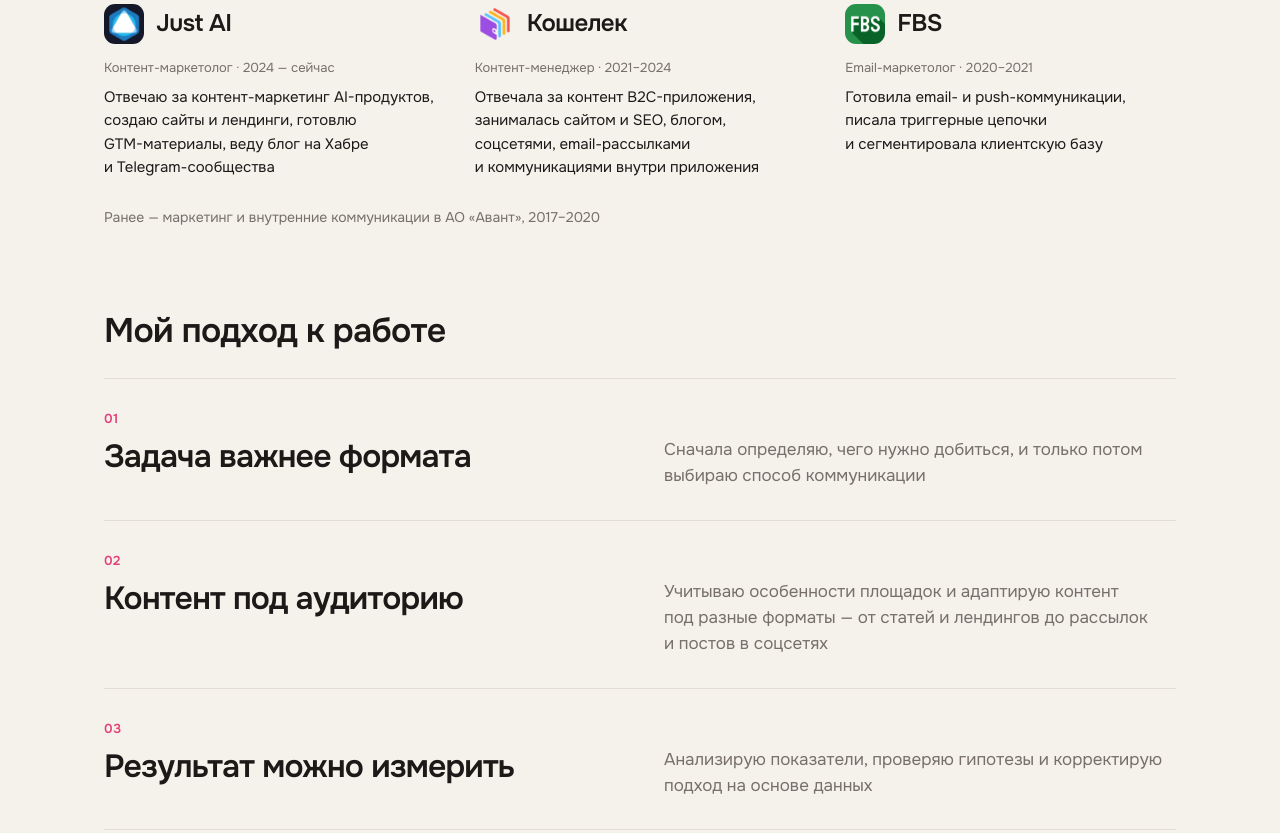
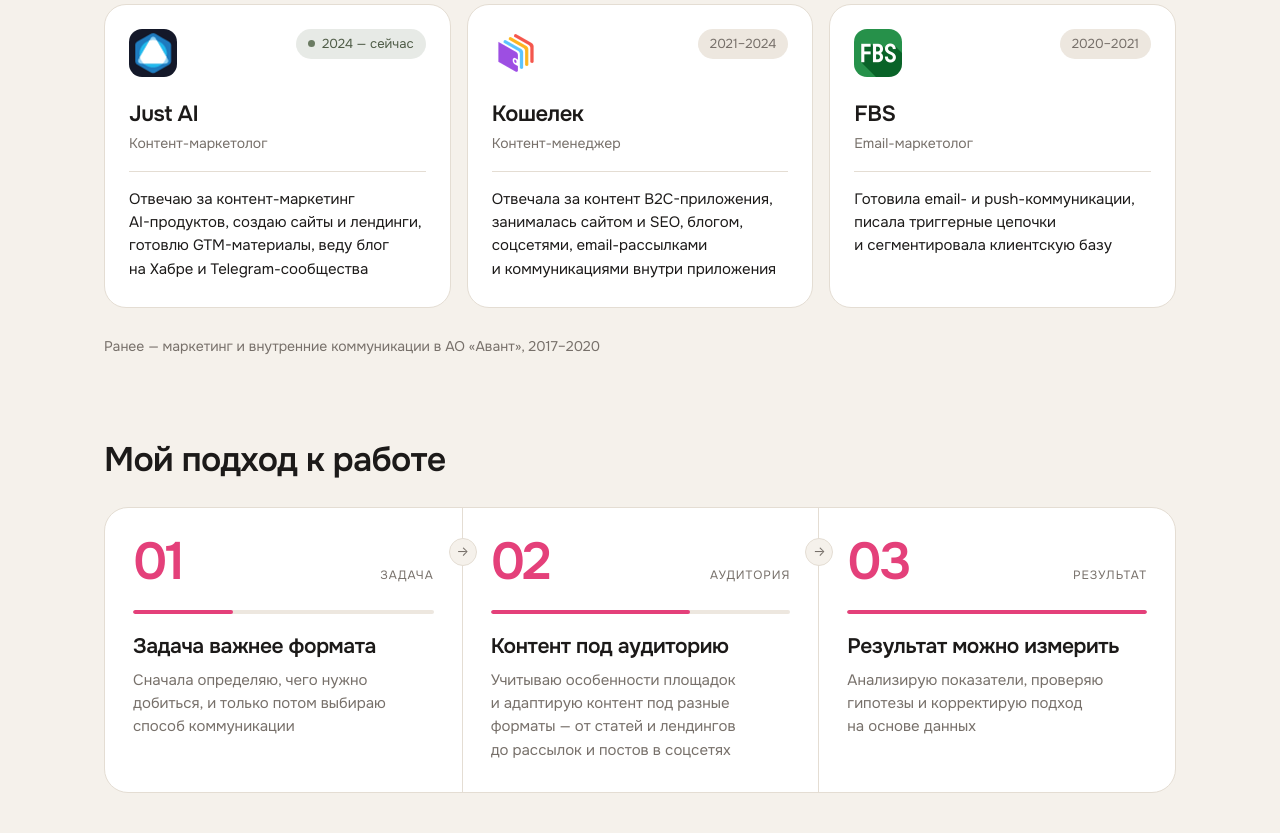
Before and after one commit to kateibragimovaspb-svg/kateibragimovaspb-svg.github.io, a plain HTML site: page index.html in a window 1280 px wide. Shown: the part 969-1802 px from the top of the page. Drawn offline with Linux system fonts and the light colour scheme.

Commit message:
Опыт в карточках, подход как схема из трех шагов
Co-Authored-By: Claude Opus 5.5 <noreply@anthropic.com>

```diff
--- a/index.html
+++ b/index.html
@@ -94,19 +94,34 @@ p{margin:0 0 10px}
 .link:hover{color:var(--text)}
 
 /* ---------- Опыт ---------- */
-.companies{display:grid;grid-template-columns:repeat(3,1fr);gap:40px}
-.co .name{font-size:24px;font-weight:600;letter-spacing:-.02em;display:flex;align-items:center;gap:12px}
-.co .name img{width:40px;height:40px;border-radius:11px;flex:none}
-.co .meta{font-size:13px;color:var(--muted);margin:14px 0 8px}
-.co p{font-size:15px;line-height:1.55;margin:0;max-width:340px}
+.companies{display:grid;grid-template-columns:repeat(3,1fr);gap:16px}
+.co{background:var(--surface);border:1px solid var(--line);border-radius:22px;padding:24px 24px 26px;display:flex;flex-direction:column;transition:transform .25s,box-shadow .25s}
+.co:hover{transform:translateY(-3px);box-shadow:0 14px 30px -18px rgba(28,26,25,.35)}
+.co-top{display:flex;justify-content:space-between;align-items:flex-start;gap:12px}
+.co-top img{width:48px;height:48px;border-radius:13px;flex:none}
+.years{font-size:13px;color:var(--muted);background:var(--chip);border-radius:999px;padding:5px 12px;white-space:nowrap}
+.years.now{background:rgba(107,123,98,.16);color:#4F5C47}
+.years.now::before{content:"";display:inline-block;width:7px;height:7px;border-radius:50%;background:var(--num);margin-right:7px;vertical-align:1px}
+.co .name{font-size:22px;font-weight:600;letter-spacing:-.02em;margin-top:20px}
+.co .meta{font-size:14px;color:var(--muted);margin:2px 0 16px;padding-bottom:16px;border-bottom:1px solid var(--line)}
+.co p{font-size:15px;line-height:1.55;margin:0}
 .earlier{font-size:14px;color:var(--muted);margin-top:28px}
 
 /* ---------- Подход ---------- */
-.principles{border-bottom:1px solid var(--line)}
-.pr{display:grid;grid-template-columns:minmax(0,1fr) minmax(0,1fr);gap:48px;padding:30px 0;border-top:1px solid var(--line)}
-.pr-num{display:block;font-size:13px;font-weight:600;color:var(--accent);letter-spacing:.04em;margin-bottom:10px}
-.pr h3{font-size:clamp(24px,2.6vw,32px);line-height:1.15;letter-spacing:-.025em}
-.pr p{margin:28px 0 0;font-size:17px;line-height:1.55;color:var(--muted);max-width:520px}
+.flow{list-style:none;margin:0;padding:0;display:grid;grid-template-columns:repeat(3,1fr);background:var(--surface);border:1px solid var(--line);border-radius:24px;overflow:hidden}
+.step{padding:28px 28px 30px;position:relative}
+.step+.step{border-left:1px solid var(--line)}
+.step+.step::before{content:"→";position:absolute;left:-14px;top:30px;width:26px;height:26px;border-radius:50%;background:var(--bg);border:1px solid var(--line);display:grid;place-items:center;font-size:13px;color:var(--muted);z-index:1}
+.step-head{display:flex;align-items:baseline;justify-content:space-between;gap:10px}
+.step-num{font-size:52px;font-weight:600;line-height:1;letter-spacing:-.04em;color:var(--accent)}
+.step-tag{font-size:12px;text-transform:uppercase;letter-spacing:.08em;color:var(--muted)}
+.step-bar{height:4px;border-radius:4px;background:var(--chip);margin:22px 0 20px;overflow:hidden}
+.step-bar i{display:block;height:100%;border-radius:4px;background:var(--accent);width:0;transition:width 1.1s cubic-bezier(.2,.8,.2,1) .2s}
+.reveal.in .s1 .step-bar i{width:33.3%}
+.reveal.in .s2 .step-bar i{width:66.6%}
+.reveal.in .s3 .step-bar i{width:100%}
+.step h3{font-size:21px;line-height:1.2;margin-bottom:10px}
+.step p{font-size:15px;line-height:1.55;color:var(--muted);margin:0}
 .cards3{display:grid;grid-template-columns:repeat(3,1fr);gap:16px}
 .card{background:var(--surface);border:1px solid var(--line);border-radius:18px;padding:24px}
 .card h3{margin-bottom:12px}
@@ -198,10 +213,13 @@ footer{display:flex;justify-content:space-between;gap:12px;flex-wrap:wrap;font-s
 
 .reveal{opacity:0;transform:translateY(14px);transition:opacity .6s,transform .6s}
 .reveal.in{opacity:1;transform:none}
-@media (prefers-reduced-motion:reduce){.reveal{opacity:1;transform:none;transition:none}.bar{transition:none}html{scroll-behavior:auto}}
+@media (prefers-reduced-motion:reduce){.step-bar i{transition:none}.reveal{opacity:1;transform:none;transition:none}.bar{transition:none}html{scroll-behavior:auto}}
 
 /* ---------- Адаптив ---------- */
 @media (max-width:960px){
+  .flow{grid-template-columns:1fr}
+  .step+.step{border-left:0;border-top:1px solid var(--line)}
+  .step+.step::before{content:"↓";left:28px;top:-14px}
   .nav .hide-m{display:none}
   .hero{grid-template-columns:1fr}
   .hero-photo{min-height:0;aspect-ratio:1/1;max-height:360px;max-width:360px}
@@ -214,9 +232,6 @@ footer{display:flex;justify-content:space-between;gap:12px;flex-wrap:wrap;font-s
   .contact .btns{justify-content:flex-start}
 }
 @media (max-width:640px){
-  .pr{grid-template-columns:1fr;gap:10px;padding:24px 0}
-  .pr p{margin:0;font-size:16px}
-  .companies{gap:28px}
   .ai{padding:36px 20px}
   .wrap{padding:0 16px}
   .hero-card{padding:32px 22px}
@@ -281,18 +296,21 @@ footer{display:flex;justify-content:space-between;gap:12px;flex-wrap:wrap;font-s
     <div class="section-head"><div><h2>Опыт в компаниях</h2></div></div>
     <div class="companies">
       <article class="co">
-        <div class="name"><img src="img/co-justai.png" alt="" width="40" height="40">Just AI</div>
-        <div class="meta">Контент-маркетолог · 2024 — сейчас</div>
+        <div class="co-top"><img src="img/co-justai.png" alt="" width="48" height="48"><span class="years now">2024 — сейчас</span></div>
+        <div class="name">Just AI</div>
+        <div class="meta">Контент-маркетолог</div>
         <p>Отвечаю за контент-маркетинг <span class="nw">AI-продуктов</span>, создаю сайты и лендинги, готовлю <span class="nw">GTM-материалы</span>, веду блог на Хабре и <span class="nw">Telegram-сообщества</span></p>
       </article>
       <article class="co">
-        <div class="name"><img src="img/co-koshelek.png" alt="" width="40" height="40">Кошелек</div>
-        <div class="meta">Контент-менеджер · 2021–2024</div>
+        <div class="co-top"><img src="img/co-koshelek.png" alt="" width="48" height="48"><span class="years">2021–2024</span></div>
+        <div class="name">Кошелек</div>
+        <div class="meta">Контент-менеджер</div>
         <p>Отвечала за контент <span class="nw">B2C-приложения</span>, занималась сайтом и SEO, блогом, соцсетями, <span class="nw">email-рассылками</span> и коммуникациями внутри приложения</p>
       </article>
       <article class="co">
-        <div class="name"><img src="img/co-fbs.png" alt="" width="40" height="40">FBS</div>
-        <div class="meta">Email-маркетолог · 2020–2021</div>
+        <div class="co-top"><img src="img/co-fbs.png" alt="" width="48" height="48"><span class="years">2020–2021</span></div>
+        <div class="name">FBS</div>
+        <div class="meta">Email-маркетолог</div>
         <p>Готовила email- и <span class="nw">push-коммуникации</span>, писала триггерные цепочки и сегментировала клиентскую базу</p>
       </article>
     </div>
@@ -302,11 +320,11 @@ footer{display:flex;justify-content:space-between;gap:12px;flex-wrap:wrap;font-s
   <!-- Подход -->
   <section class="section reveal" id="approach">
     <div class="section-head"><div><h2>Мой подход к работе</h2></div></div>
-    <div class="principles">
-      <div class="pr"><div><span class="pr-num">01</span><h3>Задача важнее формата</h3></div><p>Сначала определяю, чего нужно добиться, и только потом выбираю способ коммуникации</p></div>
-      <div class="pr"><div><span class="pr-num">02</span><h3>Контент под аудиторию</h3></div><p>Учитываю особенности площадок и адаптирую контент под разные форматы — от статей и лендингов до рассылок и постов в соцсетях</p></div>
-      <div class="pr"><div><span class="pr-num">03</span><h3>Результат можно измерить</h3></div><p>Анализирую показатели, проверяю гипотезы и корректирую подход на основе данных</p></div>
-    </div>
+    <ol class="flow">
+      <li class="step s1"><div class="step-head"><span class="step-num">01</span><span class="step-tag">Задача</span></div><div class="step-bar"><i></i></div><h3>Задача важнее формата</h3><p>Сначала определяю, чего нужно добиться, и только потом выбираю способ коммуникации</p></li>
+      <li class="step s2"><div class="step-head"><span class="step-num">02</span><span class="step-tag">Аудитория</span></div><div class="step-bar"><i></i></div><h3>Контент под аудиторию</h3><p>Учитываю особенности площадок и адаптирую контент под разные форматы — от статей и лендингов до рассылок и постов в соцсетях</p></li>
+      <li class="step s3"><div class="step-head"><span class="step-num">03</span><span class="step-tag">Результат</span></div><div class="step-bar"><i></i></div><h3>Результат можно измерить</h3><p>Анализирую показатели, проверяю гипотезы и корректирую подход на основе данных</p></li>
+    </ol>
   </section>
 
   <!-- Портфолио -->
```
